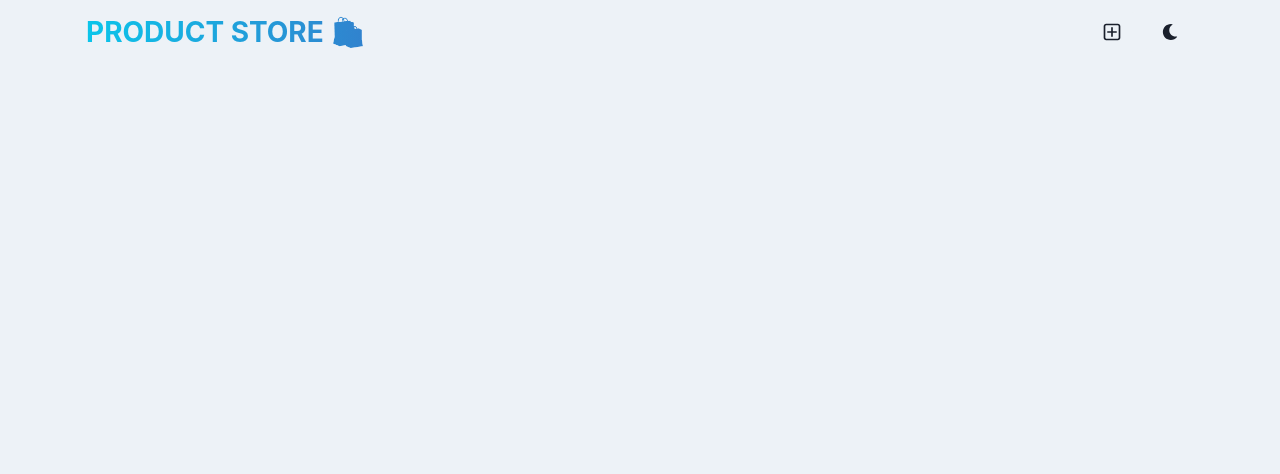
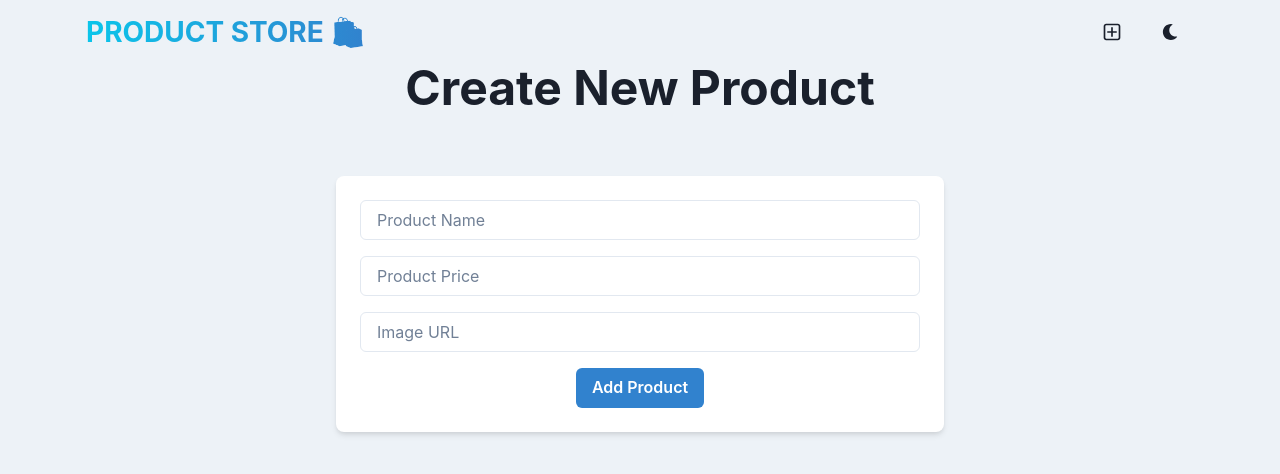
Before and after one commit to DirsanA/Mern_stack_E-commerce-, a React (Vite) app in the folder frontend/product_site/: page /create in a window 1280 px wide. Shown: the top 474 px of the page. Built offline with nearby package versions, Linux system fonts and the light colour scheme.

Commit message:
Product creation form ui worked

```diff
--- a/frontend/product_site/src/pages/CreatePage.jsx
+++ b/frontend/product_site/src/pages/CreatePage.jsx
@@ -1,5 +1,88 @@
+import {
+  Box,
+  Button,
+  Container,
+  Heading,
+  Input,
+  VStack,
+  useColorModeValue,
+} from "@chakra-ui/react";
+import { useState } from "react";
+
 const CreatePage = () => {
-  return <div></div>;
+  // State for new product
+  const [newProduct, setNewProduct] = useState({
+    name: "",
+    price: "",
+    image: "",
+  });
+
+  // Handle Add Product
+  const handleAddProduct = () => {
+    console.log("Button clicked!");
+    console.log("Product added:", newProduct); // Log the product details
+  };
+
+  return (
+    <Container maxW={"container.sm"}>
+      <VStack spacing={8}>
+        <Heading as={"h1"} size={"2xl"} textAlign={"center"} mb={8}>
+          Create New Product
+        </Heading>
+        <Box
+          w={"full"}
+          background={useColorModeValue("white", "gray.700")}
+          p={6}
+          rounded={"lg"}
+          shadow={"md"}
+        >
+          <VStack spacing={4}>
+            {/* Product Name */}
+            <Input
+              placeholder="Product Name"
+              name="name"
+              value={newProduct.name}
+              onChange={(e) =>
+                setNewProduct({
+                  ...newProduct,
+                  name: e.target.value,
+                })
+              }
+            />
+            {/* Product Price */}
+            <Input
+              placeholder="Product Price"
+              name="price"
+              type="number"
+              value={newProduct.price}
+              onChange={(e) =>
+                setNewProduct({
+                  ...newProduct,
+                  price: e.target.value,
+                })
+              }
+            />
+            {/* Product Image */}
+            <Input
+              placeholder="Image URL"
+              name="image"
+              value={newProduct.image}
+              onChange={(e) =>
+                setNewProduct({
+                  ...newProduct,
+                  image: e.target.value,
+                })
+              }
+            />
+            {/* Add Product Button */}
+            <Button colorScheme="blue" onClick={handleAddProduct}>
+              Add Product
+            </Button>
+          </VStack>
+        </Box>
+      </VStack>
+    </Container>
+  );
 };
 
 export default CreatePage;
--- /dev/null
+++ b/frontend/product_site/src/store/product.js
@@ -0,0 +1,6 @@
+import { create } from "zustand";
+
+export const useProductStore = create((set) => ({
+  products: [], // Initialize the products state as an empty array
+  setProducts: (products) => set({ products }), // Action to update the products state
+}));
--- a/package.json
+++ b/package.json
@@ -14,7 +14,8 @@
     "dotenv": "^16.4.7",
     "express": "^4.21.2",
     "mongoose": "^8.9.2",
-    "react-icons": "^5.4.0"
+    "react-icons": "^5.4.0",
+    "zustand": "^5.0.2"
   },
   "devDependencies": {
     "nodemon": "^3.1.9"
```
Also changed, not shown: 1 other file (tests, documents, lock files or other folders).
